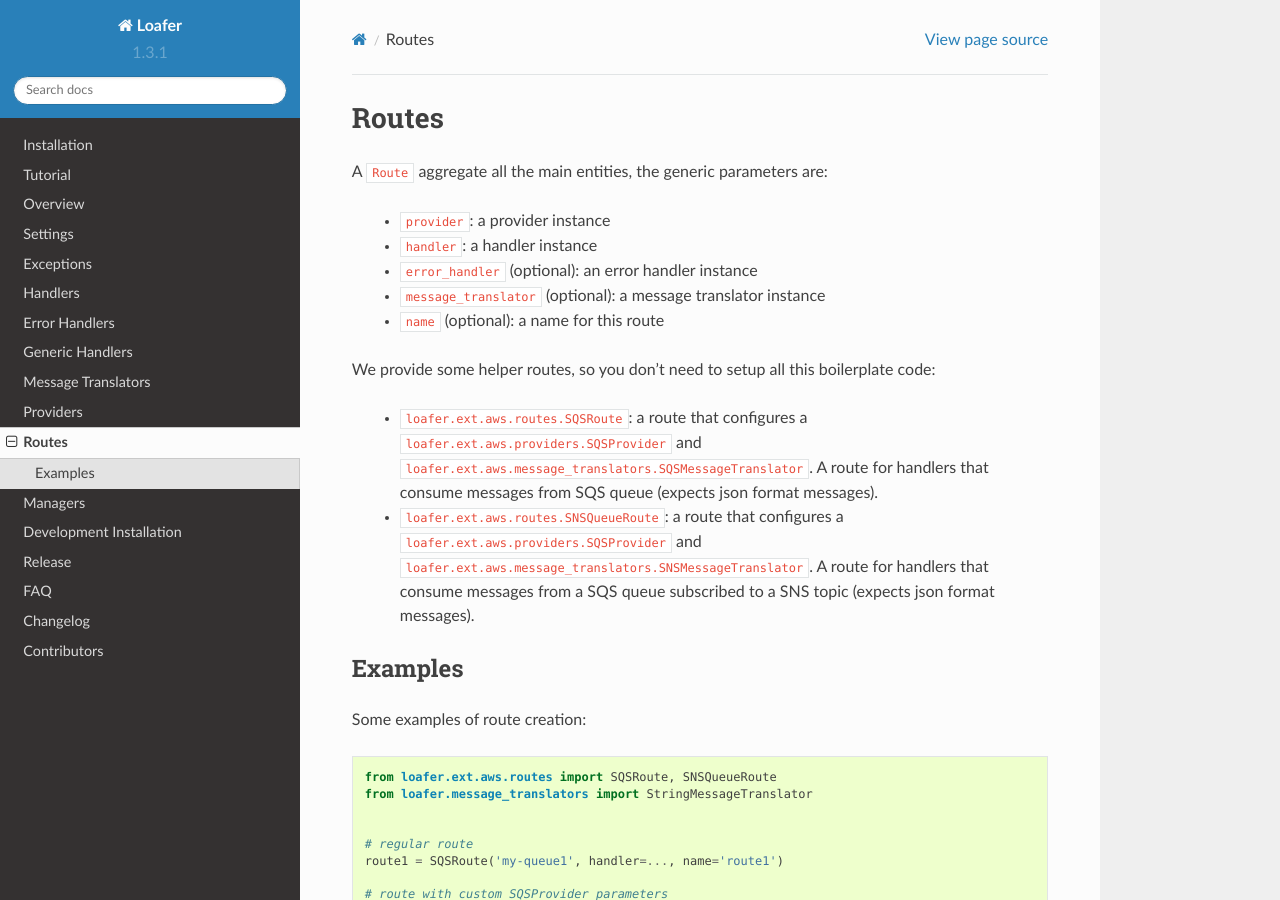
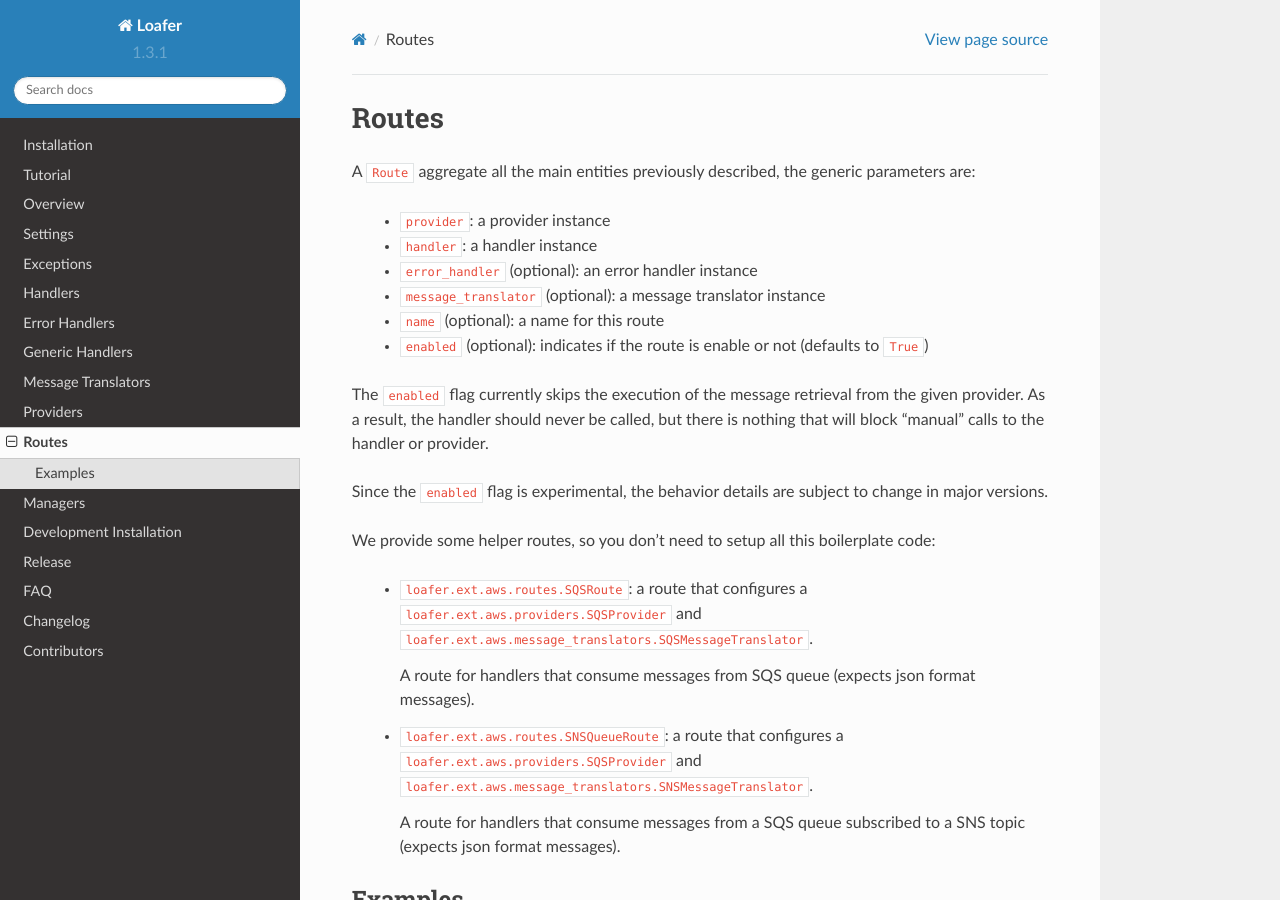
Before and after one commit to georgeyk/loafer, a Sphinx documentation site: the page built from docs/source/routes.rst, in a window 1280 px wide and 900 px high. Built offline with Sphinx 7.4.7 and the Read the Docs theme 2.0.0, drawn with Linux system fonts in a browser that asks for light colours.

Commit message:
Route enabled (#37)
* Add Route `enabled` flag: disable the message retrieval and handler execution from route

* Update docs for route

* Try to fix scheduled circleci workflow

```diff
--- a/docs/source/routes.rst
+++ b/docs/source/routes.rst
@@ -1,13 +1,22 @@
 Routes
 ------
 
-A ``Route`` aggregate all the main entities, the generic parameters are:
+A ``Route`` aggregate all the main entities previously described, the generic parameters are:
 
     * ``provider``: a provider instance
     * ``handler``: a handler instance
     * ``error_handler`` (optional): an error handler instance
     * ``message_translator`` (optional): a message translator instance
     * ``name`` (optional): a name for this route
+    * ``enabled`` (optional): indicates if the route is enable or not (defaults to ``True``)
+
+
+The ``enabled`` flag currently skips the execution of the message retrieval from the
+given provider. As a result, the handler should never be called, but there is nothing
+that will block "manual" calls to the handler or provider.
+
+Since the ``enabled`` flag is experimental, the behavior details are subject to change
+in major versions.
 
 
 We provide some helper routes, so you don't need to setup all this boilerplate code:
@@ -15,11 +24,13 @@
     * ``loafer.ext.aws.routes.SQSRoute``: a route that configures a
       ``loafer.ext.aws.providers.SQSProvider`` and
       ``loafer.ext.aws.message_translators.SQSMessageTranslator``.
+
       A route for handlers that consume messages from SQS queue (expects json format messages).
 
     * ``loafer.ext.aws.routes.SNSQueueRoute``: a route that configures a
       ``loafer.ext.aws.providers.SQSProvider`` and
       ``loafer.ext.aws.message_translators.SNSMessageTranslator``.
+
       A route for handlers that consume messages from a SQS queue subscribed to
       a SNS topic (expects json format messages).
 
```
Also changed, not shown: 4 other files.
